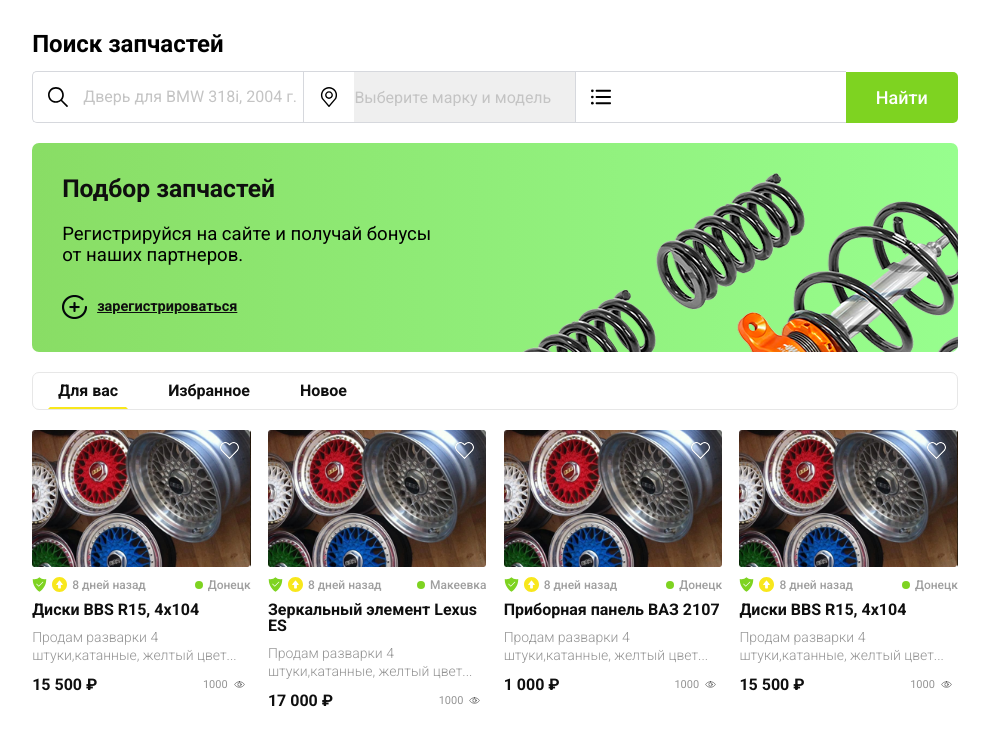
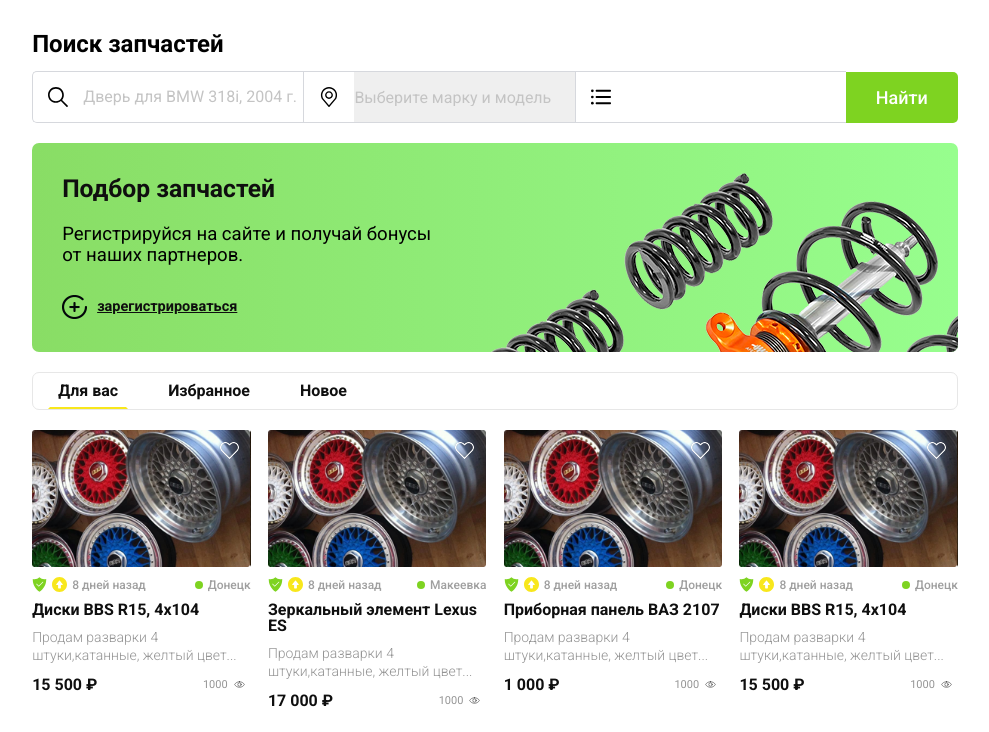
Before and after one commit to guzeradimazz/AVTODONOR, a plain HTML site: page index.html in a window 1280 px wide. Shown: the part 68-800 px from the top of the page, without its empty margins (145-1134 px from the left). Drawn offline with nearby package versions, Linux system fonts and the light colour scheme.

Commit message:
update2.0

```diff
--- a/assets/js/animation.js
+++ b/assets/js/animation.js
@@ -100,7 +100,7 @@ window.onload = function () {
 		});
 		observ.observe(document.querySelector('.banner__details'))
 		function setParallaxItemsStyle(scrollTopProcent) {
-			details.parentElement.style.cssText = `transform: translate(4%,-${scrollTopProcent/4}%)`;
+			details.parentElement.style.cssText = `transform: translate(0%,-${scrollTopProcent/4}%)`;
 		}
 	}
 
--- a/index.html
+++ b/index.html
@@ -1249,7 +1249,6 @@
 	<script src="assets/js/swiper.js"></script>
 	<script src="assets/js/index.js"></script>
 	<script src="https://code.jquery.com/jquery-2.2.4.js" integrity="sha256-iT6Q9iMJYuQiMWNd9lDyBUStIq/8PuOW33aOqmvFpqI=" crossorigin="anonymous"></script>
-    <script src="scripts/animated_text.js"></script>
 	<script src="https://code.jquery.com/jquery-3.4.1.min.js"></script>
 </body>
 </html>
```
